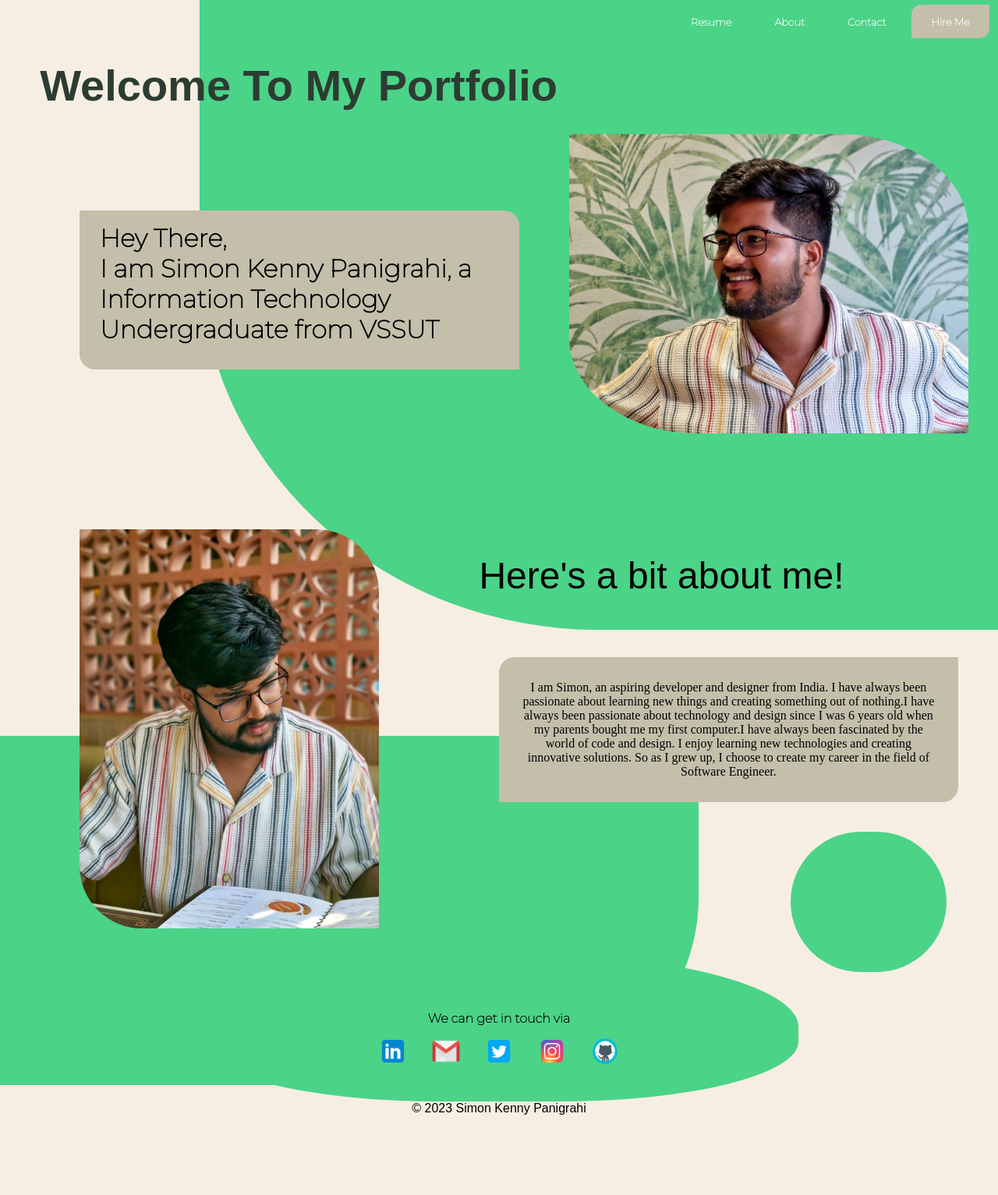
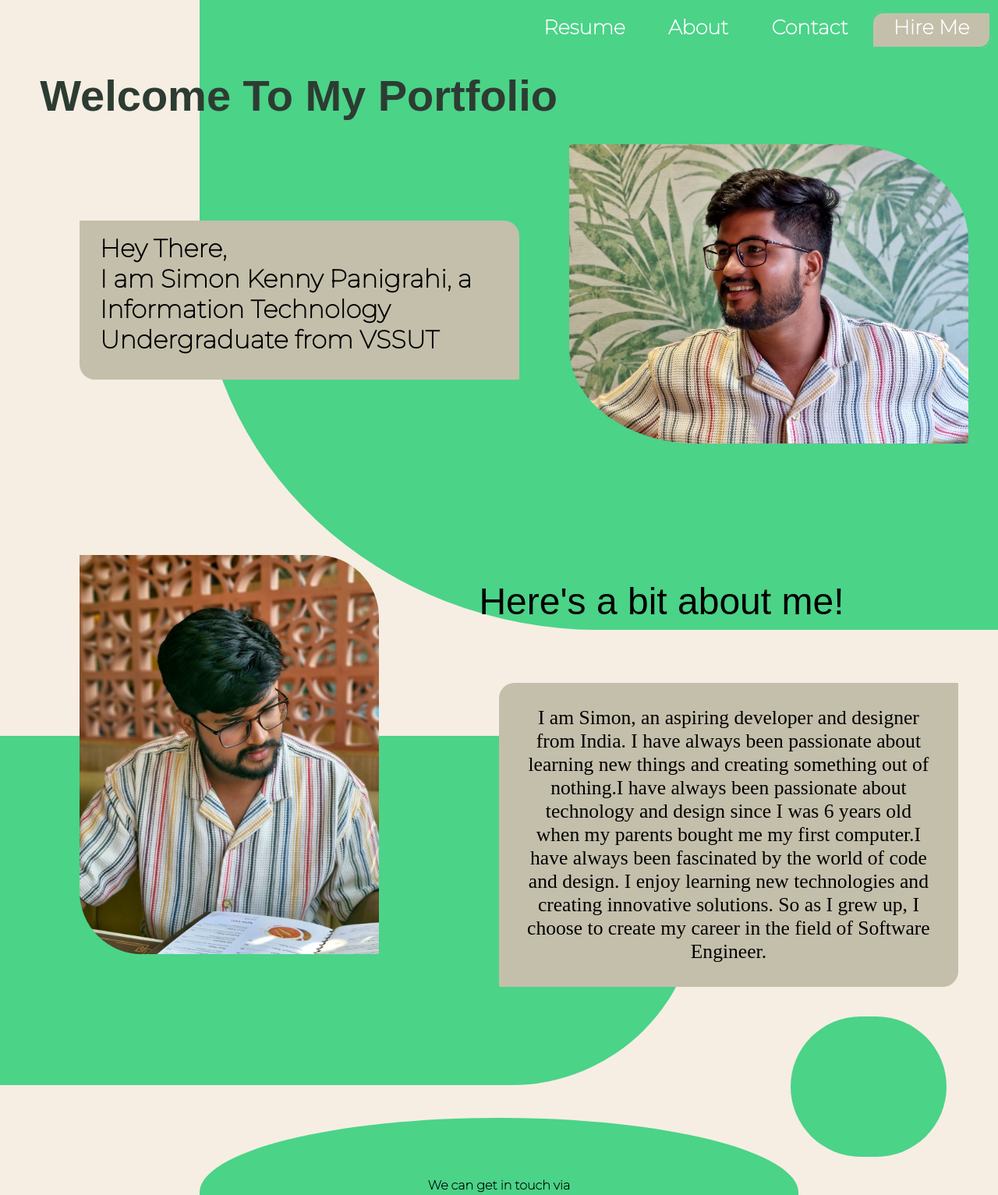
Before and after one commit to simonpanigrahi/simonkp-portfolio-website, a plain HTML site: page index.html in a window 1280 px wide. Shown: the top 1533 px of the page at 78% size. Before the commit the page ends 1431 px from the top, so only its background shows below. Drawn offline with Linux system fonts and the light colour scheme; a web font is replaced by a local one.

Commit message:
Update styles.css

```diff
--- a/styles.css
+++ b/styles.css
@@ -48,7 +48,7 @@ body{
     text-decoration: none;
     color: #fff;
     font-family: 'Montserrat';
-    font-size: 0.8em;
+    font-size: 1.6em;
     font-weight: 600;
     padding-inline: 2vw;
 }
@@ -125,6 +125,8 @@ body{
 /* Hero Page k niche wala start */
 .page2{
     display: flex;
+    margin-top:20px;
+    margin-bottom:40px;
 }
 
 .reading-pic img{
@@ -171,7 +173,7 @@ body{
     margin: 6vw 4vw 10vw 2vw;
     border-radius:20px 1px 20px 1px ;
     text-align: center;
-    font-size: 100%;
+    font-size: 1.6em;
 
 }
 
```
